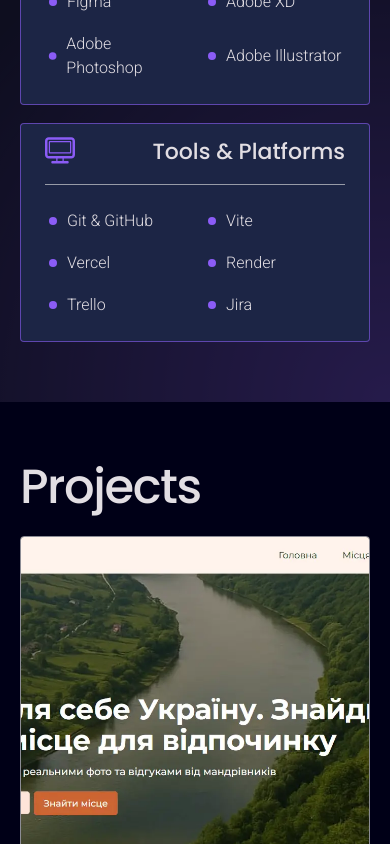
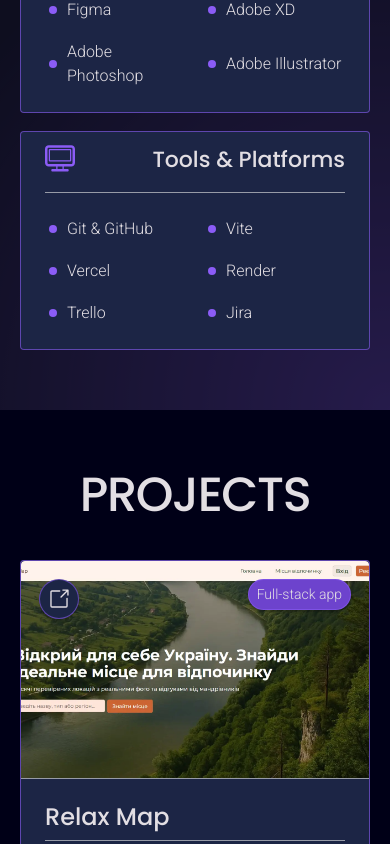
Before and after one commit to AlisaPagan/portfolio, a Next.js app: page / in a window 390 px wide. Shown: the part 2980-3824 px from the top of the page. Built offline with nearby package versions, Linux system fonts and the light colour scheme.

Commit message:
UI: finish ProjectCard styles

```diff
--- a/components/Home/About/About.module.css
+++ b/components/Home/About/About.module.css
@@ -101,6 +101,7 @@
   align-items: center;
   justify-content: center;
   width: 100%;
+  margin-top: 14px;
   font-family: var(--font-roboto-mono);
   font-weight: 600;
   font-size: 18px;
--- a/components/Home/About/About.tsx
+++ b/components/Home/About/About.tsx
@@ -77,7 +77,6 @@ function About() {
                   publishing software like Aldus PageMaker including versions of
                   Lorem Ipsum.
                 </p>
-              </div>
                 <a
                   href="/Alisa_Pagan_Fullstack_Developer.pdf"
                   download="Alisa_Pagan_Fullstack_Developer.pdf"
@@ -89,6 +88,7 @@ function About() {
             </div>
           </div>
         </div>
+      </div>
     </section>
   );
 }
--- a/components/Home/Projects/Projects.module.css
+++ b/components/Home/Projects/Projects.module.css
@@ -6,9 +6,14 @@
 .sectionWrapper {
   display: flex;
   flex-direction: column;
-  gap: 24px;
+  gap: 40px;
   padding-top: 60px;
   padding-bottom: 60px;
   justify-content: center;
   align-items: flex-start;
 }
+
+.heading {
+  text-transform: uppercase;
+  align-self: center;
+}
--- a/components/Home/Projects/projectsInfo.ts
+++ b/components/Home/Projects/projectsInfo.ts
@@ -40,7 +40,19 @@ export const projects: Project[] = [
       "Profile update functionality",
     ],
 
-    techStack: ["Node.js", "Express.js", "Next.js", "React", "TypeScript"],
+    techStack: [
+      "Node.js",
+      "Next.js",
+      "React",
+      "TypeScript",
+      "Express.js",
+      "MongoDB",
+      "Mongoose",
+      "REST APIs",
+      "Axios",
+      "Vercel",
+      "Render",
+    ],
 
     image: "/relax-map.webp",
     imageAlt: "Relax Map project preview",
@@ -93,11 +105,17 @@ export const projects: Project[] = [
     ],
 
     techStack: [
+      "Node.js",
       "Next.js",
       "React",
       "TypeScript",
-      "Node.js",
+      "CSS Modules",
+      "Zustand",
+      "TanStack Query",
+      "Axios",
       "Express.js",
+      "MongoDB",
+      "Mongoose",
       "Figma",
     ],
 
@@ -146,7 +164,19 @@ export const projects: Project[] = [
       "Responsive layout",
     ],
 
-    techStack: ["HTML5", "CSS3", "JavaScript", "REST API", "Axios"],
+    techStack: [
+      "JavaScript",
+      "REST API",
+      "HTML5",
+      "CSS3",
+      "SCSS",
+      "Vite",
+      "Axios",
+      "Swiper.js",
+      "iziToast",
+      "Accordion.js",
+      "Raty.js",
+    ],
 
     image: "/mebleria.webp",
     imageAlt: "Mebleria furniture store project preview",
@@ -194,7 +224,15 @@ export const projects: Project[] = [
       "Footer subscription form",
     ],
 
-    techStack: ["HTML5", "CSS3", "JavaScript", "Responsive Design"],
+    techStack: [
+      "HTML5",
+      "CSS3",
+      "JavaScript",
+      "modern-normalize",
+      "Prettier",
+      "SVG Sprite",
+      "Responsive Design",
+    ],
 
     image: "/flowbloom.webp",
     imageAlt: "FlowBloom yoga studio landing page preview",
@@ -285,7 +323,7 @@ export const projects: Project[] = [
     ],
 
     techStack: [
-      "ADobe XD",
+      "Adobe XD",
       "UX Research",
       "UI Design",
       "Product Planning",
--- a/components/Home/ProjectsGrid/ProjectsGrid.module.css
+++ b/components/Home/ProjectsGrid/ProjectsGrid.module.css
@@ -1,18 +1,16 @@
 .projectsGrid {
   display: grid;
   grid-template-columns: repeat(1, minmax(0, 1fr));
-  gap: 24px;
-  align-items: flex-start;
+  gap: 40px;
+  align-items: stretch;
 }
 @media only screen and (min-width: 768px) {
   .projectsGrid {
     grid-template-columns: repeat(2, minmax(0, 1fr));
-    gap: 32px;
   }
 }
 @media only screen and (min-width: 1440px) {
   .projectsGrid {
     grid-template-columns: repeat(3, minmax(0, 1fr));
-    gap: 40px;
   }
 }
--- a/components/Home/Skills/Skills.module.css
+++ b/components/Home/Skills/Skills.module.css
@@ -43,8 +43,8 @@
   display: flex;
   flex-direction: column;
   gap: 24px;
-  background: var(--secondary-btn);
-  border: 1px solid var(--secondary-btn-border);
+  background: var(--secondary-back);
+  border: 1px solid var(--secondary-back-border);
   border-radius: 4px;
   padding: 12px 24px 24px 24px;
 }
@@ -79,6 +79,7 @@
 
 .skillIcon {
   fill: var(--primary-btn);
+  flex-shrink: 0;
 }
 
 @media only screen and (min-width: 768px) {
--- a/components/UI/Button/Button.module.css
+++ b/components/UI/Button/Button.module.css
@@ -46,14 +46,14 @@
 .secondary {
   background-color: var(--secondary-btn);
   color: var(--secondary-btn-text);
-  border: 1px solid var(--secondary-btn-border);
+  border: 1px solid var(--secondary-back-border);
   transition: border-color var(--transition);
 }
 
 .secondary:focus-visible,
 .secondary:active {
   outline: none;
-  border-color: var(--hover-secondary-btn-border);
+  border-color: var(--hover-secondary-back-border);
 }
 
 .text {
@@ -76,7 +76,7 @@
   }
 
   .secondary:hover {
-    border-color: var(--hover-secondary-btn-border);
+    border-color: var(--hover-secondary-back-border);
   }
 
   .text:hover {
--- a/components/UI/ProjectCard/ProjectCard.module.css
+++ b/components/UI/ProjectCard/ProjectCard.module.css
@@ -1,25 +1,74 @@
 .projectCard {
   display: flex;
   flex-direction: column;
-  align-items: center;
-  justify-content: center;
-  gap: 18px;
   max-width: 360px;
+  height: 100%;
+  background-color: var(--secondary-back);
+  border: 1px solid var(--secondary-back-border);
+  border-radius: 4px;
+  overflow: hidden;
+}
+
+.imageWrapper {
+  position: relative;
+  border-radius: 4px 4px 0 0;
+  border-bottom: 1px solid var(--border);
+  width: 100%;
+  aspect-ratio: 16 / 10;
+  display: block;
+  overflow: hidden;
 }
 
 .cardImage {
   object-fit: cover;
   width: 100%;
+  height: 100%;
   display: block;
-  height: 400;
-  border: 1px solid var(--border);
-  border-radius: 4px;
+}
+
+.label {
+  position: absolute;
+  top: 18px;
+  right: 18px;
+  z-index: 2;
+  font-size: 14px;
+  background-color: var(--accent);
+  border: 1px solid var(--secondary-back-border);
+  padding: 4px 8px;
+  border-radius: 50px;
+  box-shadow: 0 2px 2px var(--secondary-btn);
+}
+
+.iconsWrapper {
+  position: absolute;
+  top: 18px;
+  left: 18px;
+  z-index: 2;
+  display: flex;
+  gap: 10px;
+  align-items: center;
+}
+
+.iconLink {
+  display: flex;
+  align-items: center;
+  justify-content: center;
+  width: 40px;
+  height: 40px;
+  aspect-ratio: 1 / 1;
+  background-color: var(--secondary-back);
+  border: 1px solid var(--secondary-back-border);
+  padding: 8px;
+  border-radius: 50px;
+  box-shadow: 0 2px 2px var(--secondary-btn);
 }
 
 .projectInfoWrapper {
   display: flex;
   flex-direction: column;
   gap: 18px;
+  padding: 24px;
+  flex-grow: 1;
 }
 
 .tagList {
@@ -31,21 +80,25 @@
   align-items: center;
   justify-content: flex-start;
 }
+.headingWrapper {
+  display: flex;
+  align-items: center;
+  justify-content: space-between;
+  border-bottom: 1px solid var(--border);
+  padding-bottom: 10px;
+}
 
-.techTag {
+.heading {
+  font-size: 24px;
 }
 
 .buttonsWrapper {
+  margin-top: auto;
   display: flex;
   flex-wrap: wrap;
   gap: 16px;
 }
 
-.btnLink {
-  flex: 1 1 140px;
-}
-
 .btn {
   width: 100%;
-  font-size: 16px;
 }
--- a/components/UI/ProjectCard/ProjectCard.tsx
+++ b/components/UI/ProjectCard/ProjectCard.tsx
@@ -3,6 +3,9 @@ import styles from "./ProjectCard.module.css";
 import Image from "next/image";
 import Tag from "../Tag/Tag";
 import Button from "../Button/Button";
+import Icon from "../Icon/Icon";
+import { GoLinkExternal } from "react-icons/go";
+import { PiGithubLogo } from "react-icons/pi";
 import Link from "next/link";
 
 type projectCardProps = {
@@ -12,6 +15,7 @@ type projectCardProps = {
 export function ProjectCard({ project }: projectCardProps) {
   return (
     <article className={styles.projectCard}>
+      <div className={styles.imageWrapper}>
         <Image
           src={project.image}
           alt={project.imageAlt}
@@ -19,59 +23,51 @@ export function ProjectCard({ project }: projectCardProps) {
           height={400}
           className={styles.cardImage}
         />
+
+        <span className={styles.label}>{project.type}</span>
+
+        <div className={styles.iconsWrapper}>
+          {project.links?.github && (
+            <Link
+              href={project.links.github}
+              target="_blank"
+              aria-label="View GitHub repo"
+              className={styles.iconLink}
+            >
+              <Icon icon={PiGithubLogo} size={22} />
+            </Link>
+          )}
+
+          {project.links?.live && (
+            <Link
+              href={project.links.live}
+              target="_blank"
+              aria-label="View live project"
+              className={styles.iconLink}
+            >
+              <Icon icon={GoLinkExternal} size={22} />
+            </Link>
+          )}
+        </div>
+      </div>
+
       <div className={styles.projectInfoWrapper}>
+        <div className={styles.headingWrapper}>
           <h3 className={styles.heading}>{project.title}</h3>
+        </div>
+
         <p className={styles.description}>{project.shortDescription}</p>
         <ul className={styles.tagList}>
-          {project.techStack.map((tech) => (
+          {project.techStack
+            .map((tech) => (
               <li key={tech} className={styles.techTag}>
                 <Tag>{tech}</Tag>
               </li>
-          ))}
+            ))
+            .slice(0, 3)}
         </ul>
         <div className={styles.buttonsWrapper}>
-          {project.links?.frontend && (
-            <Link
-              href={project.links?.frontend}
-              target="_blank"
-              className={styles.btnLink}
-            >
-              <Button variant="secondary" className={styles.btn}>
-                View Front-End
-              </Button>
-            </Link>
-          )}
-          {project.links?.backend && (
-            <Link
-              href={project.links?.backend}
-              target="_blank"
-              className={styles.btnLink}
-            >
-              <Button variant="secondary" className={styles.btn}>
-                View Back-End
-              </Button>
-            </Link>
-          )}
-          {project.links?.live && (
-            <Link
-              href={project.links?.live}
-              target="_blank"
-              className={styles.btnLink}
-            >
-              <Button className={styles.btn}>View Live</Button>
-            </Link>
-          )}
-          {project.links?.github && (
-            <Link
-              href={project.links?.github}
-              target="_blank"
-              className={styles.btnLink}
-            >
-              <Button variant="secondary" className={styles.btn}>
-                View Code
-              </Button>
-            </Link>
-          )}
+          <Button className={styles.btn}>View Details</Button>
         </div>
       </div>
     </article>
--- a/components/UI/Tag/Tag.module.css
+++ b/components/UI/Tag/Tag.module.css
@@ -1,17 +1,7 @@
 .tag {
-  padding: 4px;
+  padding: 4px 8px;
   border: 0.5px solid var(--border);
   border-radius: 4px;
   font-size: 14px;
   letter-spacing: 0.2em;
 }
-
-@media only screen and (min-width: 768px) {
-  .tag {
-    padding: 8px;
-    border: 0.5px solid var(--border);
-    border-radius: 4px;
-    font-size: 16px;
-    letter-spacing: 0.2em;
-  }
-}
```
Also changed, not shown: app/globals.css (+7 -6 lines), components/Layout/Header/Header.module.css (+7 -7 lines). Lines whose indentation alone changed are shown as unchanged.
